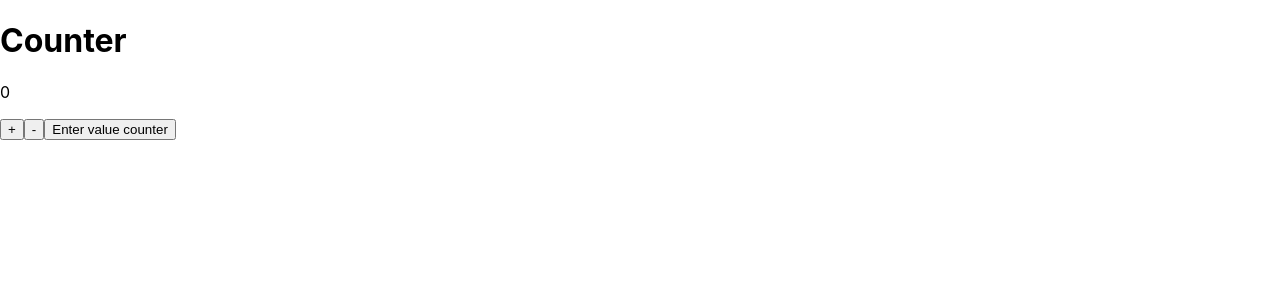
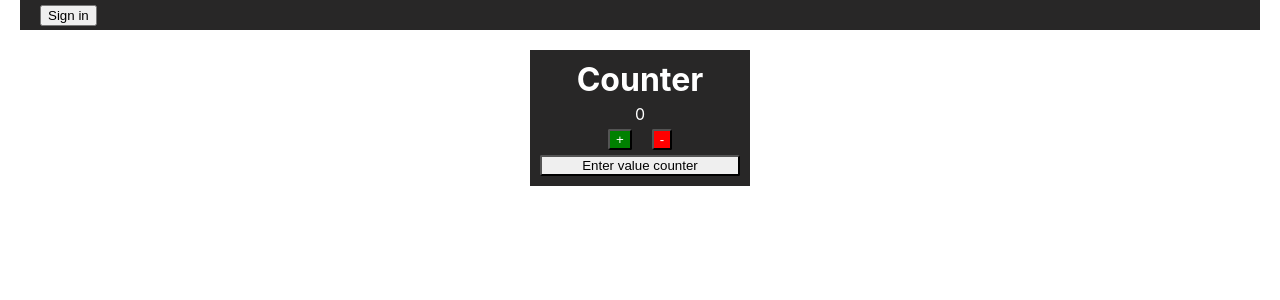
Before and after one commit to anakonder/counter, a React (Create React App) app: page / in a window 1280 px wide. Shown: the top 300 px of the page. Built offline with nearby package versions, Linux system fonts and the light colour scheme.

Commit message:
counter-css

```diff
--- a/src/App.jsx
+++ b/src/App.jsx
@@ -1,10 +1,12 @@
 import { Counter } from "./components/Counter/Counter";
+import { Header } from "./components/Layout/Header/Header";
 
 
 
 function App() {
   return (
     <div className="App">
+      <Header/>
       <Counter/>
 
     </div>
--- a/src/components/Counter/Counter.jsx
+++ b/src/components/Counter/Counter.jsx
@@ -27,11 +27,14 @@ export class Counter extends Component {
 
     render() {
     return (
-        <div>
-            <h1>Counter</h1>
+        <div className={css.counterContainer}>
+            <h1 className={css.counterTitle}>Counter</h1>
             <p>{this.state.value}</p>
-            <button className={css.btn} type="button" onClick={this.handleChangeIncr}>+</button>
-            <button className={css.btn} type="button" onClick={this.handleChangeDecr}>-</button>
+            <div className={css.btnContainer}>
+                <button className={`${css.btn} ${css.increment}`} type="button" onClick={this.handleChangeIncr}>+</button>
+                <button className={`${css.btn} ${css.decrement}`} type="button" onClick={this.handleChangeDecr}>-</button>
+            </div>
+
             <button className={css.btn} type="button" onClick={this.HandleChangeValue}>Enter value counter</button>
         </div>
     )
--- a/src/components/Counter/Counter.module.css
+++ b/src/components/Counter/Counter.module.css
@@ -0,0 +1,39 @@
+.counterContainer {
+  margin-left: auto;
+  margin-right: auto;
+  padding: 10px;
+  width: 200px;
+  /* height: 100px; */
+  display: flex;
+  flex-direction: column;
+  text-align: center;
+  gap: 5px;
+
+  background-color: rgb(40, 39, 39);
+  color: white;
+  /* border: 1px solid red; */
+}
+
+.btnContainer {
+  display: flex;
+  gap: 20px;
+  justify-content: center;
+}
+
+.btn {
+  border-radius: 2px;
+}
+
+.btn:hover {
+  background-color: gray;
+}
+
+.increment {
+  background-color: green;
+  color: white;
+}
+
+.decrement {
+  background-color: red;
+  color: white;
+}
--- /dev/null
+++ b/src/components/Layout/Header/Header.jsx
@@ -0,0 +1,9 @@
+import css from './Header.module.css'
+
+export const Header = () => {
+    return (
+        <div className={css.header}>
+            <button className={css.loginBtn} type='button'>Sign in</button>
+        </div>
+    )
+}
--- /dev/null
+++ b/src/components/Layout/Header/Header.module.css
@@ -0,0 +1,11 @@
+.header {
+  margin-bottom: 20px;
+  padding-left: 20px;
+  padding-right: 20px;
+  width: auto;
+  height: 30px;
+  display: flex;
+  align-items: center;
+
+  background-color: rgb(40, 39, 39);
+}
--- a/src/index.css
+++ b/src/index.css
@@ -1,13 +1,26 @@
 body {
   margin: 0;
-  font-family: -apple-system, BlinkMacSystemFont, 'Segoe UI', 'Roboto', 'Oxygen',
-    'Ubuntu', 'Cantarell', 'Fira Sans', 'Droid Sans', 'Helvetica Neue',
+  padding: 0 20px;
+  font-family: -apple-system, BlinkMacSystemFont, "Segoe UI", "Roboto", "Oxygen",
+    "Ubuntu", "Cantarell", "Fira Sans", "Droid Sans", "Helvetica Neue",
     sans-serif;
   -webkit-font-smoothing: antialiased;
   -moz-osx-font-smoothing: grayscale;
 }
 
 code {
-  font-family: source-code-pro, Menlo, Monaco, Consolas, 'Courier New',
+  font-family: source-code-pro, Menlo, Monaco, Consolas, "Courier New",
     monospace;
 }
+
+h1,
+h2,
+h3,
+h4,
+h5,
+ul,
+p {
+  padding: 0;
+  margin: 0;
+  text-decoration: none;
+}
```
